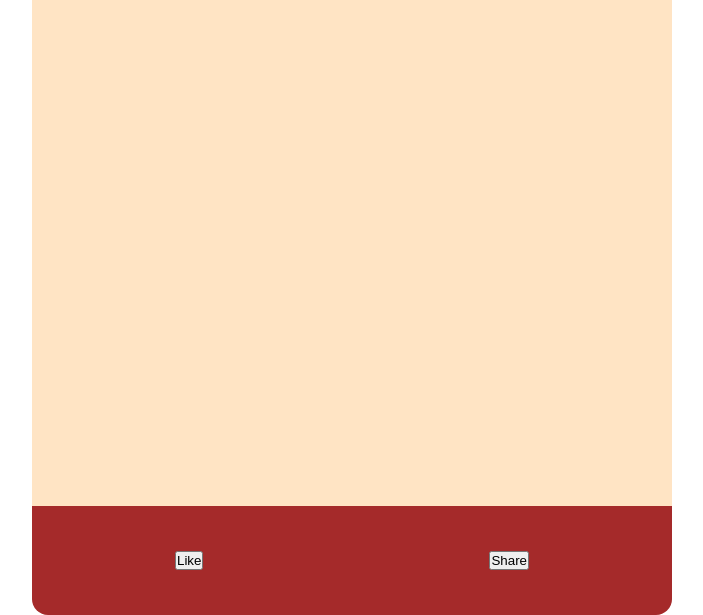
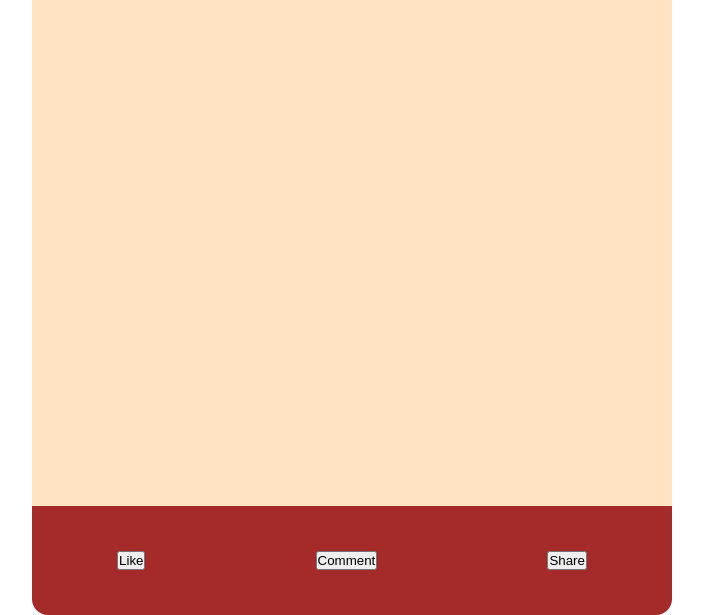
Before and after one commit to carlo-baron/Apartment-for-Rants, a PHP site: page /main.php in a window 1280 px wide. Shown: the part 185-800 px from the top of the page, without its empty margins (288-991 px from the left). Run offline with PHP 8.4, Linux system fonts and the light colour scheme; the visitor is signed in with stand-in values (Sample User, id 1).

Commit message:
i added back comment button coz i accidentally deleted it

```diff
--- a/BLOG MAKER/main.php
+++ b/BLOG MAKER/main.php
@@ -31,6 +31,7 @@
                 <div class="post-interactions">
                     <button class="like-btn" data-post-id="1">Like</button>
                     <div class="reaction-tab" data-post-id="1"></div>
+                    <button class="comment-btn" data-post-id="1">Comment</button>
                     <button class="share-btn" data-post-id="1">Share</button>
                 </div>
 
```
